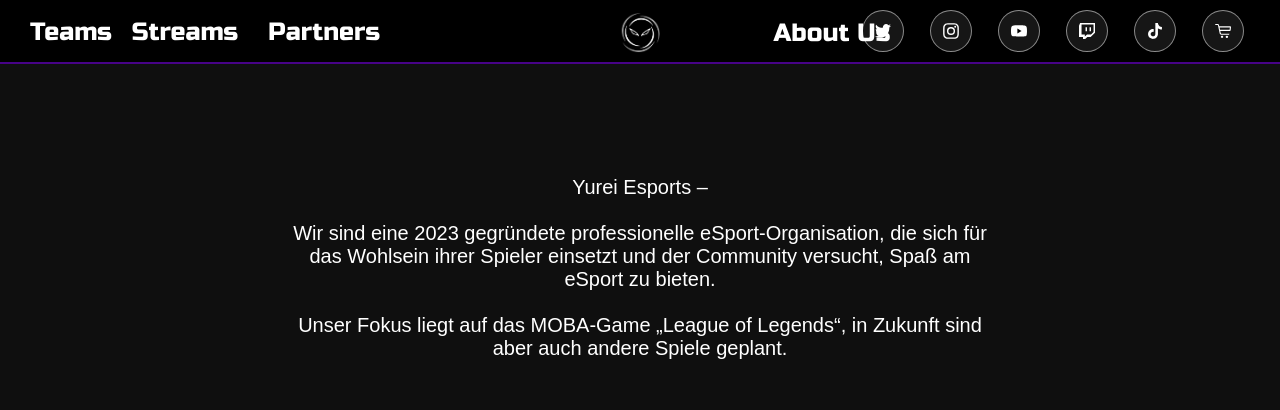
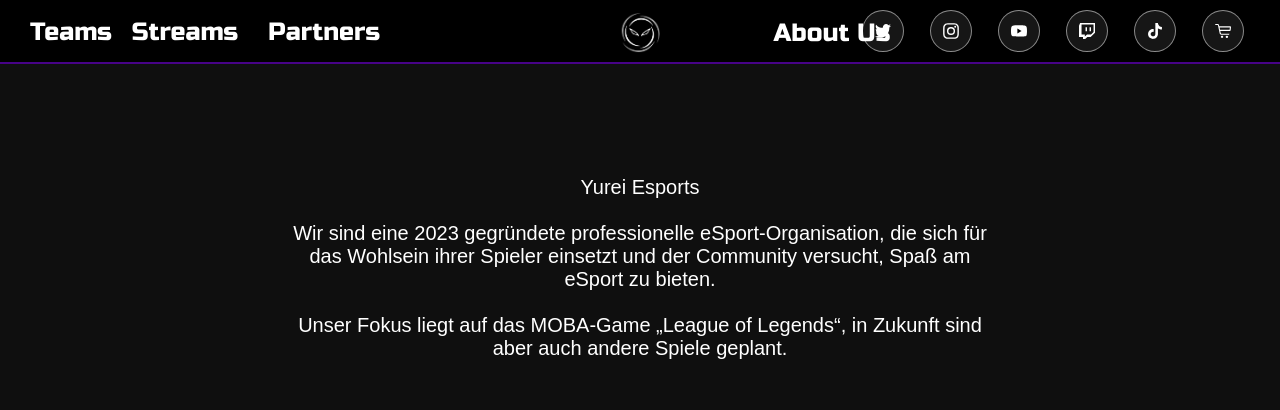
Before and after one commit to Amaroke/Yurei, a React (Create React App) app: page /Yurei/aboutus in a window 1280 px wide. Shown: the top 410 px of the page. Built offline with nearby package versions, Linux system fonts and the light colour scheme.

Commit message:
fix typo

```diff
--- a/src/components/AboutUs/AboutUs.js
+++ b/src/components/AboutUs/AboutUs.js
@@ -7,7 +7,7 @@
 
     return (
         <div className="streams-page">
-            <p>Yurei Esports – <br /><br />Wir sind eine 2023 gegründete professionelle eSport-Organisation, die sich für<br/> das Wohlsein ihrer Spieler einsetzt und der Community versucht, Spaß am<br/> eSport zu bieten.<br /><br />Unser Fokus liegt auf das MOBA-Game „League of Legends“, in Zukunft sind<br/> aber auch andere Spiele geplant.</p>
+            <p>Yurei Esports<br /><br />Wir sind eine 2023 gegründete professionelle eSport-Organisation, die sich für<br/> das Wohlsein ihrer Spieler einsetzt und der Community versucht, Spaß am<br/> eSport zu bieten.<br /><br />Unser Fokus liegt auf das MOBA-Game „League of Legends“, in Zukunft sind<br/> aber auch andere Spiele geplant.</p>
         </div>
     );
 };
```
